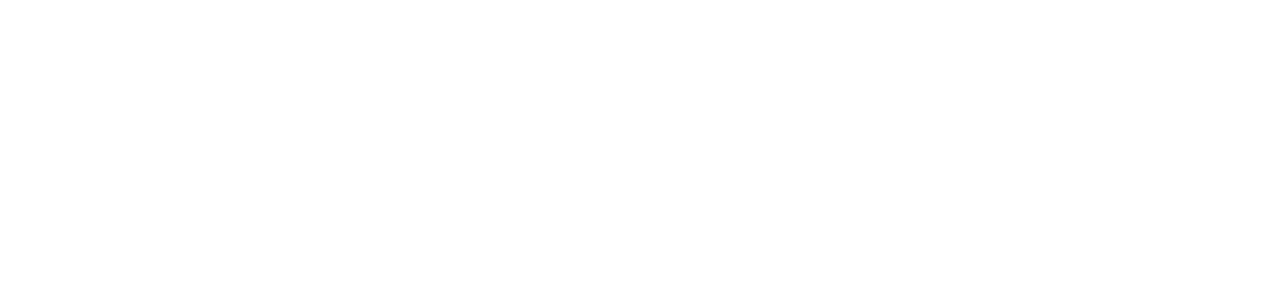
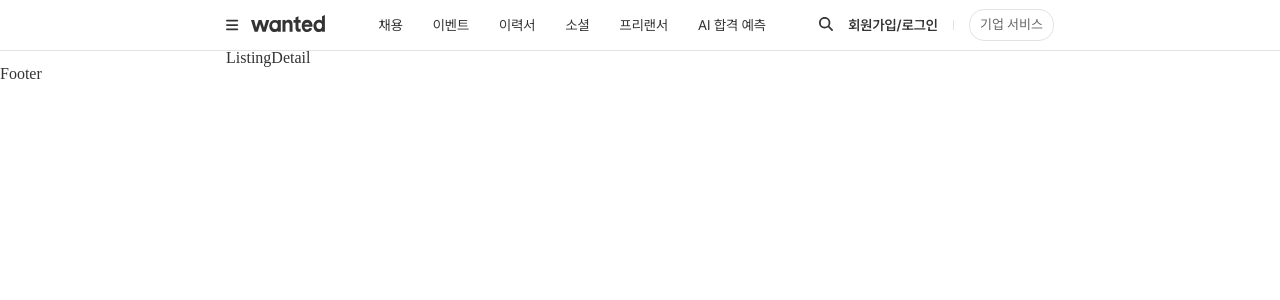
Before and after one commit to yoohmoon/wanted, a React (Create React App) app: page /wd/1 in a window 1280 px wide. Before the commit this address had no page. Shown: the top 300 px of the page. Built offline with nearby package versions, Linux system fonts and the light colour scheme.

Commit message:
Modify: nav fixed, 잡 카드 채용 상세로의 라우팅

```diff
--- a/src/Router.tsx
+++ b/src/Router.tsx
@@ -10,7 +10,7 @@
       <Routes>
         <Route path='/' element={<MainLayout />}>
           <Route index element={<JobListings />} />
-          <Route path='wd' element={<ListingDetail />} />
+          <Route path='wd/:id' element={<ListingDetail />} />
         </Route>
         <Route path='/login' element={<Login />} />
       </Routes>
--- a/src/components/JobCard/JobCard.tsx
+++ b/src/components/JobCard/JobCard.tsx
@@ -1,6 +1,7 @@
 import React from 'react';
 import { styled } from 'styled-components';
 import { Job } from '../../types/jobListingTypes';
+import { Link } from 'react-router-dom';
 
 interface JobCardProps {
   job: Job;
@@ -11,6 +12,7 @@
 
   return (
     <Container>
+      <Link to={`/wd/${job.companyId}`}>
         <div>
           <HeadImg img={job.img} />
           <JobInfo>
@@ -20,6 +22,7 @@
             <p>채용 보상금 {job.reward}만원</p>
           </JobInfo>
         </div>
+      </Link>
     </Container>
   );
 };
--- a/src/components/MainLayout/MainLayout.tsx
+++ b/src/components/MainLayout/MainLayout.tsx
@@ -19,6 +19,7 @@
 
 const Wrapper = styled.div`
   margin: 0 226px;
+  padding-top: 50px;
 `;
 
 export default MainLayout;
--- a/src/components/Nav/Nav.tsx
+++ b/src/components/Nav/Nav.tsx
@@ -52,9 +52,13 @@
 };
 
 const Container = styled.div`
+  position: fixed;
+  top: 0;
   border-bottom: 1px solid ${(props) => props.theme.borderGray};
+  width: 100%;
   height: 50px;
   line-height: 50px;
+  background-color: #fff;
   font-size: 14px;
 `;
 
```
Lines whose indentation alone changed are shown as unchanged.
